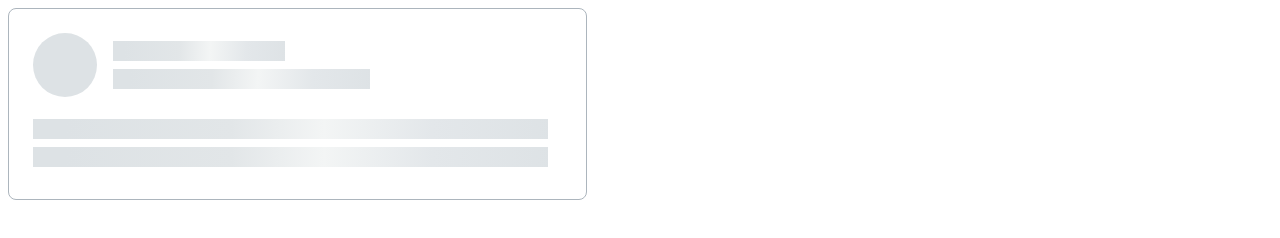
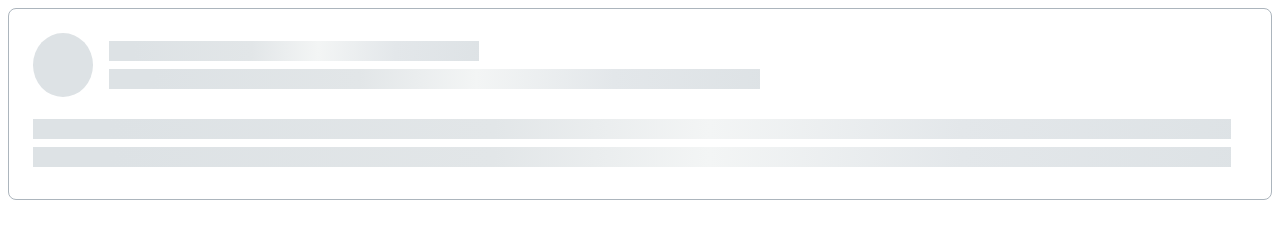
Before and after one commit to js-tasks-ru/htmlcss-20210916_protagoras-from-abdera, a website: page 04-lection2/02-skeleton/index.html in a window 1280 px wide. Drawn offline with Linux system fonts and the light colour scheme.

Commit message:
Fix after review.

```diff
--- a/04-lection2/02-skeleton/index.html
+++ b/04-lection2/02-skeleton/index.html
@@ -10,13 +10,13 @@
             <div class="skeleton__header">
                 <div class="skeleton__circle"></div>
                 <div class="skeleton__bars">
-                    <div class="skeleton__bar skeleton__bar-small"></div>
-                    <div class="skeleton__bar skeleton__bar-middle"></div>
+                    <div class="skeleton__bar" style="width: 33%;"></div>
+                    <div class="skeleton__bar" style="width: 58%;"></div>
                 </div>
             </div>
             <div class="skeleton__bars">
-                <div class="skeleton__bar skeleton__bar-full"></div>
-                <div class="skeleton__bar skeleton__bar-full"></div>
+                <div class="skeleton__bar" style="width: 100%;"></div>
+                <div class="skeleton__bar" style="width: 100%;"></div>
             </div>
         </div>
     </body>
--- a/04-lection2/02-skeleton/skeleton.css
+++ b/04-lection2/02-skeleton/skeleton.css
@@ -2,7 +2,6 @@
     display: flex;
     flex-direction: column;
     justify-content: space-between;
-    width: 579px;
     height: 192px;
     padding: 24px 40px 32px 24px;
     border-radius: 8px;
@@ -28,6 +27,7 @@
     display: flex;
     flex-direction: column;
     row-gap: 8px;
+    width: 100%;
 }
 
 .skeleton__bar {
```
